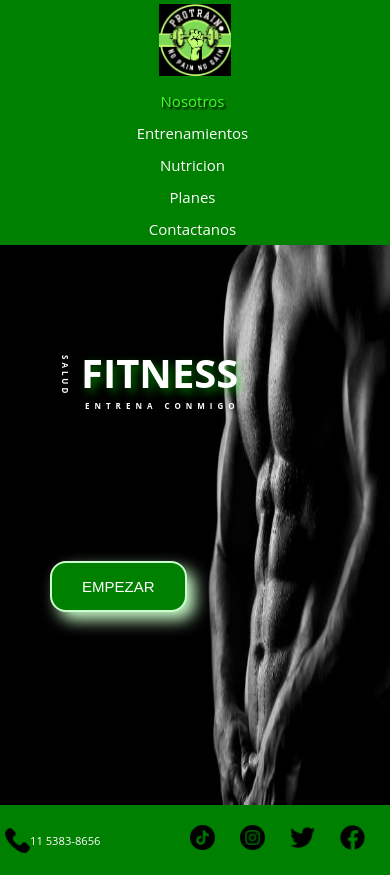
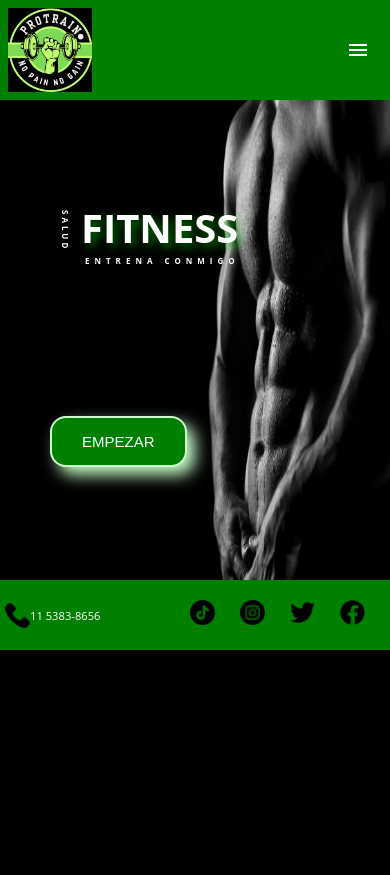
Before and after one commit to TanoBarretta5/proyecto-final-curso-dw, a plain HTML site: page index.html in a window 390 px wide. After the commit the page ends 844 px from the top, so only its background shows below. Drawn offline with Linux system fonts and the light colour scheme.

Commit message:
Agregando menu hamburguesa y cambiando header

```diff
--- a/css/style.css
+++ b/css/style.css
@@ -10,37 +10,53 @@
 
 /* AQUI COMIENZA EL HEADER */
 
-header{
+.nav-wraper{
+    width: 100%;
+    margin: 0;
+
+}
+
+nav{
     display: flex;
+    flex-wrap:wrap;
+    justify-content: space-between;
+    align-items: center;
     background-color: green;
     color: white;
-    justify-content: space-between;
-    align-items: center;
-    }
+}
 
-.logo-protrain img {
-    padding: 4px;
-    height: 110px;
+nav .logo-nav{
+    width:100px;
+    padding: 8px;
 }
-nav{
+
+nav div ul{
     display: flex;
+    list-style: none;
+    gap: 25px;
 }
-nav ul{
-    display: flex;
-}
+
 .palabras-nav li a{
     color: rgb(255, 255, 255);
     margin-right: 50px;
-    font-size: 24px;
+    font-size: 20px;
 }
 
 .palabras-nav li a:hover{
-    color: rgb(0, 255, 34);
+    color: rgb(136, 255, 152);
 }
 
 nav ul li .parado-en-pag{
-    color:rgb(60, 255, 34);
+    color:rgb(30, 255, 0);
     text-shadow: 2px 2px 2px black;
+}
+
+header nav label{
+    padding-right: 20px;
+}
+
+nav #toggle, nav label{
+    display: none ;
 }
 
 body {
@@ -67,7 +83,7 @@ p::selection{
 
 .nosotros-main{
     background-image: url(../assets/img/PagNosotros/1c44b9a9297b6fad9057296490487cd5.jpg);
-    height: 50rem;
+    height: 51rem;
     background-repeat: no-repeat;
     background-size: 100% 100%;
 }
@@ -435,6 +451,8 @@ p::selection{
 }
 
 .explicacion-planes p {
+    padding-right: 50px;
+    padding-left: 50px;
     font-size: 32px;
     letter-spacing: 1px;
     text-shadow: 2px 2px 4px green;
@@ -531,7 +549,7 @@ p::selection{
 
 .div-mapa-form{
     display: flex;
-    margin-bottom: 50px;
+    padding-bottom: 50px;
 }
 .div-contenedor-iframe{
     display: flex;
@@ -700,19 +718,29 @@ footer {
 /* ACA COMIENZA LA MEDIA 1024 */
 @media(max-width:1024px){
     /* ACA COMIENZA EL HEADER EN 1024*/
-    header{
-        justify-content: space-around;
+    .palabras-nav li a{
+        color: rgb(255, 255, 255);
+    }
+    nav .menu{
+        width: 100%;
+        height: 0;
+        overflow: hidden;
+    }
+    nav div ul{
         flex-direction: column;
+        align-items: center;
+        padding: 8px 0;
     }
-    header nav{
-        text-align: center;
-        margin-left: 45px;
+    nav label{
+        display: inline-flex;
+        cursor: pointer;
     }
-    header nav ul{
-        flex-direction: column;
+    .palabras-nav li a{
+        margin-right:0px;
     }
-    header nav ul li{
-        margin: 5px;
+    nav #toggle:checked ~ .menu{
+        height: 100%;
+        background-color: rgba(0, 182, 24, 0.697);
     }
 
     /* ACA COMIENZA LA PAG NOSOTROS */
@@ -838,11 +866,11 @@ footer {
         justify-content: center;
         align-items: center;
         width: 100%;
-
     }
     .div-contenedor-iframe iframe{
         width: 400px;
         height: 400px;
+        padding-bottom: 40px;
     }
 }
 
@@ -979,18 +1007,24 @@ footer {
             padding-left: 60px;
         }
 
+        /* ACA COMIENZA PAG CONTACTANOS */
+        .contactanos-main{
+            background-image: none;
+        }
 }
 
 /* ACA COMIENZA LA MEDIA QUERY DE 550px */
 @media(max-width:550px){
     /* ACA COMIENZA EL HEADER */
+    .nosotros-main{
+        height: 40rem;
+    }
     .logo-protrain img {
         padding: 4px;
         height: 80px;
     }
     .palabras-nav li a{
-        margin-right: 50px;
-        font-size: 15px;
+        font-size: 20px;
     }
 
     /* ACA COMIENZA LA PAG  NOSOTROS */
@@ -1136,7 +1170,7 @@ footer {
 @media (max-width:425px){
     /* ACA COMIENZA LA PAG NOSOTROS */
     .nosotros-main{
-        height: 35rem;
+        height: 30rem;
     }
 
     .h1-fitness-h2-salud h1 {
--- a/index.html
+++ b/index.html
@@ -4,14 +4,16 @@
         <meta charset="UTF-8">
         <meta name="viewport" content="width=device-width, initial-scale=1.0">
         <title>Document</title>
+        <link rel="stylesheet" href="https://fonts.googleapis.com/icon?family=Material+Icons"/>
         <link rel="stylesheet" href="./css/style.css">
     </head>
     <body>
-        <header>
-            <div class="logo-protrain">
-                <img src="./assets/img/header/logoprincipal.png" alt="">
-            </div>
+        <header class="nav-wraper">
             <nav>
+                <img class="logo-nav" src="./assets/img/header/logoprincipal.png" alt="logo-de-la-pagina">
+                <input type="checkbox" name="" id="toggle">
+                <label for="toggle"><i class="material-icons">menu</i></label>
+                <div class="menu">
                     <ul class="palabras-nav">
                         <li><a class="parado-en-pag" href="#">Nosotros</a></li>
                         <li><a href="./pages/entrenamiento.html">Entrenamientos</a></li>
@@ -19,6 +21,7 @@
                         <li><a href="./pages/planes.html">Planes</a></li>
                         <li><a href="./pages/contactanos.html">Contactanos</a></li>
                     </ul>
+                </div>
             </nav>
         </header>
         <main class="nosotros-main">
```
Also changed, not shown: pages/contactanos.html (+8 -5 lines), pages/entrenamiento.html (+8 -5 lines), pages/nutricion.html (+8 -5 lines), pages/planes.html (+8 -5 lines), assets/img/header/menu.png (added). Lines whose indentation alone changed are shown as unchanged.
